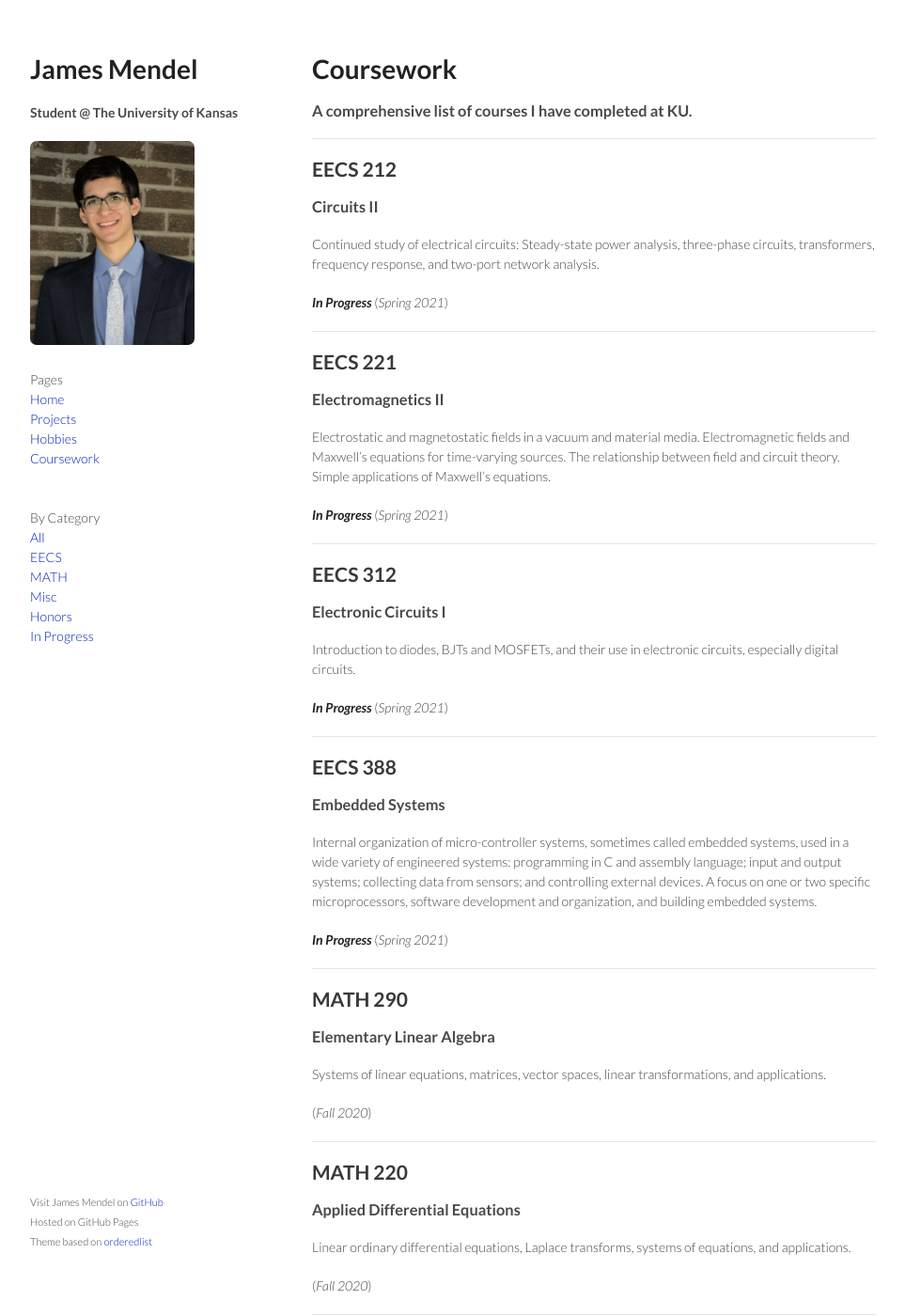
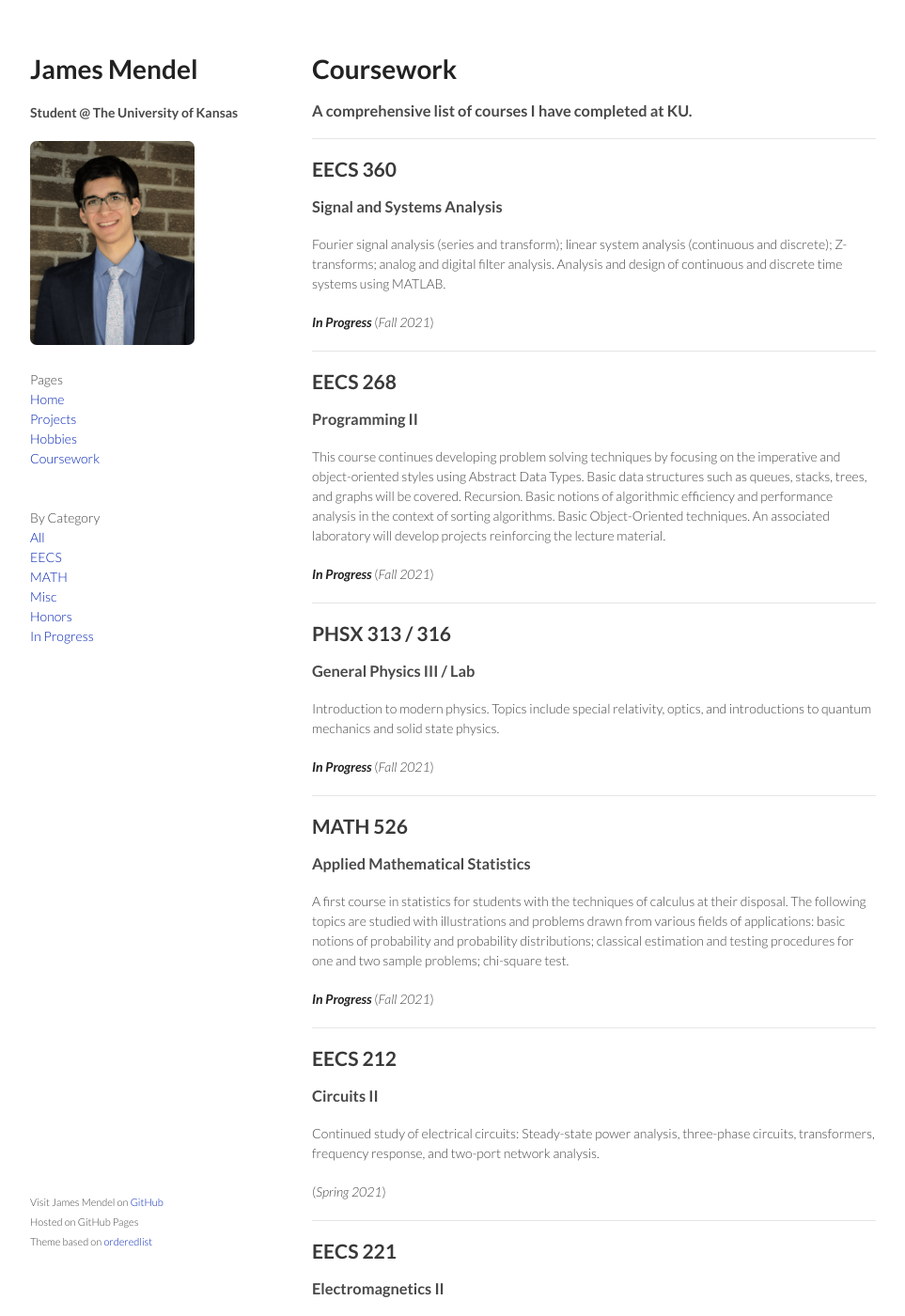
Before and after one commit to jamesmendel/jamesmendel.github.io, a Jekyll site: the page built from coursework.md, in a window 1280 px wide and 1400 px high. Shown: the whole window at 94% size, without its empty margins (158-1121 px from the left). Built offline with Jekyll 4.4.1, drawn with Linux system fonts in a browser that asks for light colours.

Commit message:
semester update

```diff
--- a/_config.yml
+++ b/_config.yml
@@ -7,4 +7,4 @@ description: James Mendel's Website
 url: http://jamesmendel.github.io
 github: https://github.com/jamesmendel
 linkedin: https://linkedin.com/in/james-mendel
-currentterm: Spring 2021
+currentterm: Fall 2021
--- a/_data/coursework.yml
+++ b/_data/coursework.yml
@@ -138,3 +138,27 @@
   name: Circuits II
   term: Spring 2021
   desc: "Continued study of electrical circuits: Steady-state power analysis, three-phase circuits, transformers, frequency response, and two-port network analysis."
+
+- dept: MATH
+  code: 526
+  name: Applied Mathematical Statistics
+  term: Fall 2021
+  desc: "A first course in statistics for students with the techniques of calculus at their disposal. The following topics are studied with illustrations and problems drawn from various fields of applications: basic notions of probability and probability distributions; classical estimation and testing procedures for one and two sample problems; chi-square test."
+
+- dept: PHSX
+  code: 313 / 316
+  name: General Physics III / Lab
+  term: Fall 2021
+  desc: "Introduction to modern physics. Topics include special relativity, optics, and introductions to quantum mechanics and solid state physics."
+
+- dept: EECS
+  code: 268
+  name: Programming II
+  term: Fall 2021
+  desc: "This course continues developing problem solving techniques by focusing on the imperative and object-oriented styles using Abstract Data Types. Basic data structures such as queues, stacks, trees, and graphs will be covered. Recursion. Basic notions of algorithmic efficiency and performance analysis in the context of sorting algorithms. Basic Object-Oriented techniques. An associated laboratory will develop projects reinforcing the lecture material."
+
+- dept: EECS
+  code: 360
+  name: Signal and Systems Analysis
+  term: Fall 2021
+  desc: "Fourier signal analysis (series and transform); linear system analysis (continuous and discrete); Z-transforms; analog and digital filter analysis. Analysis and design of continuous and discrete time systems using MATLAB."
```
Also changed, not shown: index.md (+2 -2 lines).
